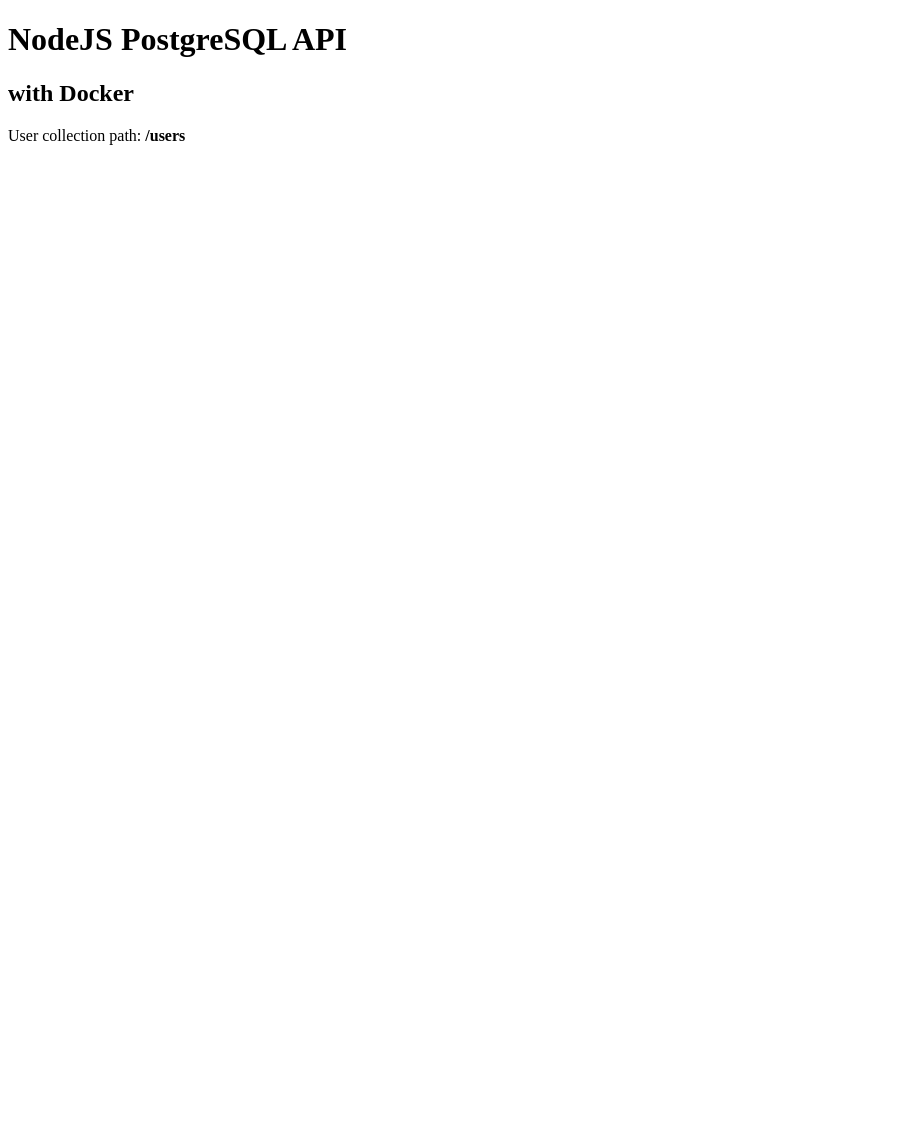
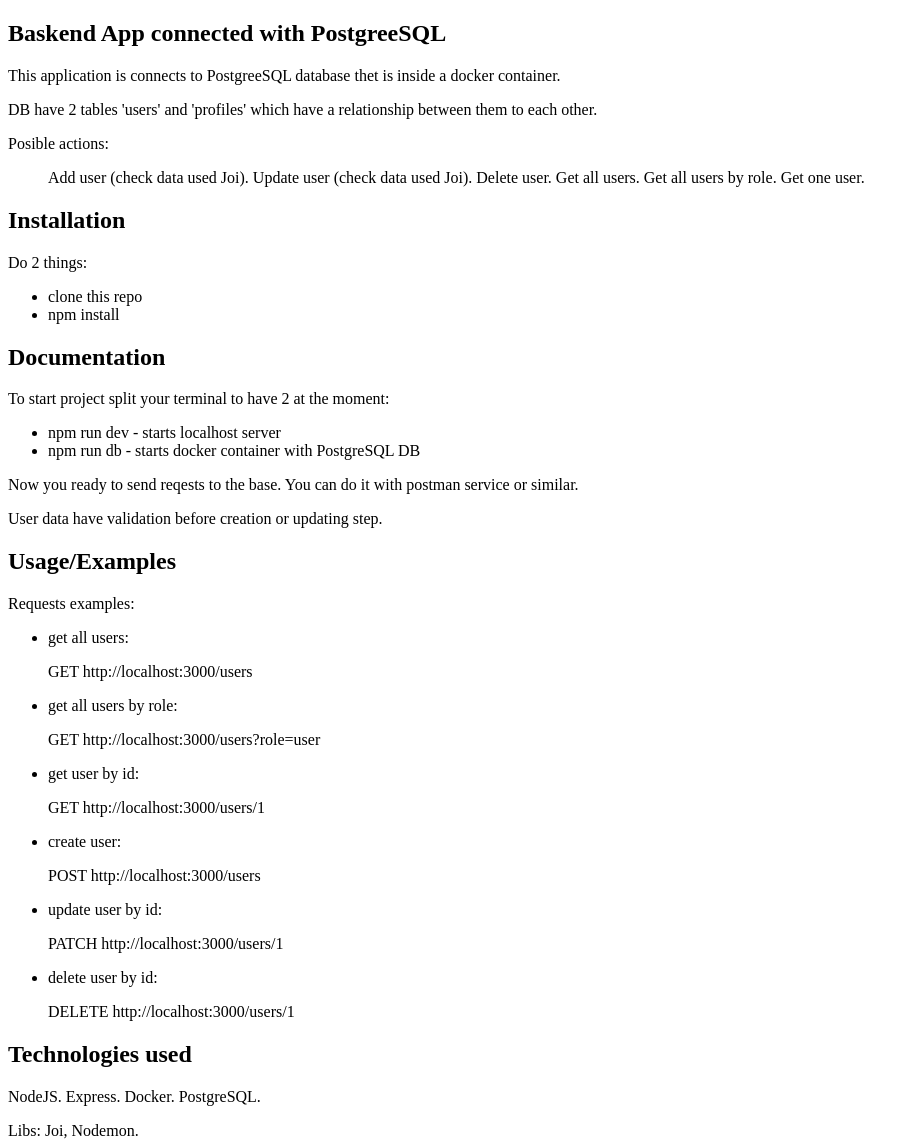
Before and after one commit to 1leha/postgre-docker-rest-api, a website: page index.html in a window 1280 px wide. Shown: the whole page, without its empty margins (0-914 px from the left). Before the commit the page ends 800 px from the top, so only its background shows below. Drawn offline with Linux system fonts and the light colour scheme.

Commit message:
clearing code, adding data to index html, adding readmeMD

```diff
--- a/index.html
+++ b/index.html
@@ -8,9 +8,83 @@
   </head>
   <body>
     <main>
-      <h1>NodeJS PostgreSQL API</h1>
-      <h2>with Docker</h2>
-      <p>User collection path: <b>/users</b></p>
+      <section>
+        <h1>Baskend App connected with PostgreeSQL</h1>
+        <p>
+          This application is connects to PostgreeSQL database thet is inside a
+          docker container.
+        </p>
+        <p>
+          DB have 2 tables 'users' and 'profiles' which have a relationship
+          between them to each other.
+        </p>
+        <p>Posible actions:</p>
+        <ul>
+          <oi>Add user (check data used Joi).</oi>
+          <oi>Update user (check data used Joi).</oi>
+          <oi>Delete user.</oi>
+          <oi>Get all users.</oi>
+          <oi>Get all users by role.</oi>
+          <oi>Get one user.</oi>
+        </ul>
+      </section>
+      <section>
+        <h2>Installation</h2>
+        <p>Do 2 things:</p>
+        <ul>
+          <li>clone this repo</li>
+          <li>npm install</li>
+        </ul>
+      </section>
+      <section>
+        <h2>Documentation</h2>
+        <p>To start project split your terminal to have 2 at the moment:</p>
+
+        <ul>
+          <li>npm run dev - starts localhost server</li>
+          <li>npm run db - starts docker container with PostgreSQL DB</li>
+        </ul>
+        <p>
+          Now you ready to send reqests to the base. You can do it with postman
+          service or similar.
+        </p>
+        <p>User data have validation before creation or updating step.</p>
+      </section>
+      <section>
+        <h2>Usage/Examples</h2>
+        <p>Requests examples:</p>
+        <ul>
+          <li>
+            <p>get all users:</p>
+            <p>GET http://localhost:3000/users</p>
+          </li>
+          <li>
+            <p>get all users by role:</p>
+            <p>GET http://localhost:3000/users?role=user</p>
+          </li>
+          <li>
+            <p>get user by id:</p>
+            <p>GET http://localhost:3000/users/1</p>
+          </li>
+          <li>
+            <p>create user:</p>
+            <p>POST http://localhost:3000/users</p>
+          </li>
+          <li>
+            <p>update user by id:</p>
+            <p>PATCH http://localhost:3000/users/1</p>
+          </li>
+          <li>
+            <p>delete user by id:</p>
+            <p>DELETE http://localhost:3000/users/1</p>
+          </li>
+        </ul>
+      </section>
+      <section>
+        <h2>Technologies used</h2>
+        <p>NodeJS. Express. Docker. PostgreSQL.</p>
+        <p>Libs: Joi, Nodemon.</p>
+      </section>
     </main>
   </body>
 </html>
```
Also changed, not shown: config.js (+5 -5 lines), src/api/api.js (+2 -5 lines), README.md (added), 1 other file.
